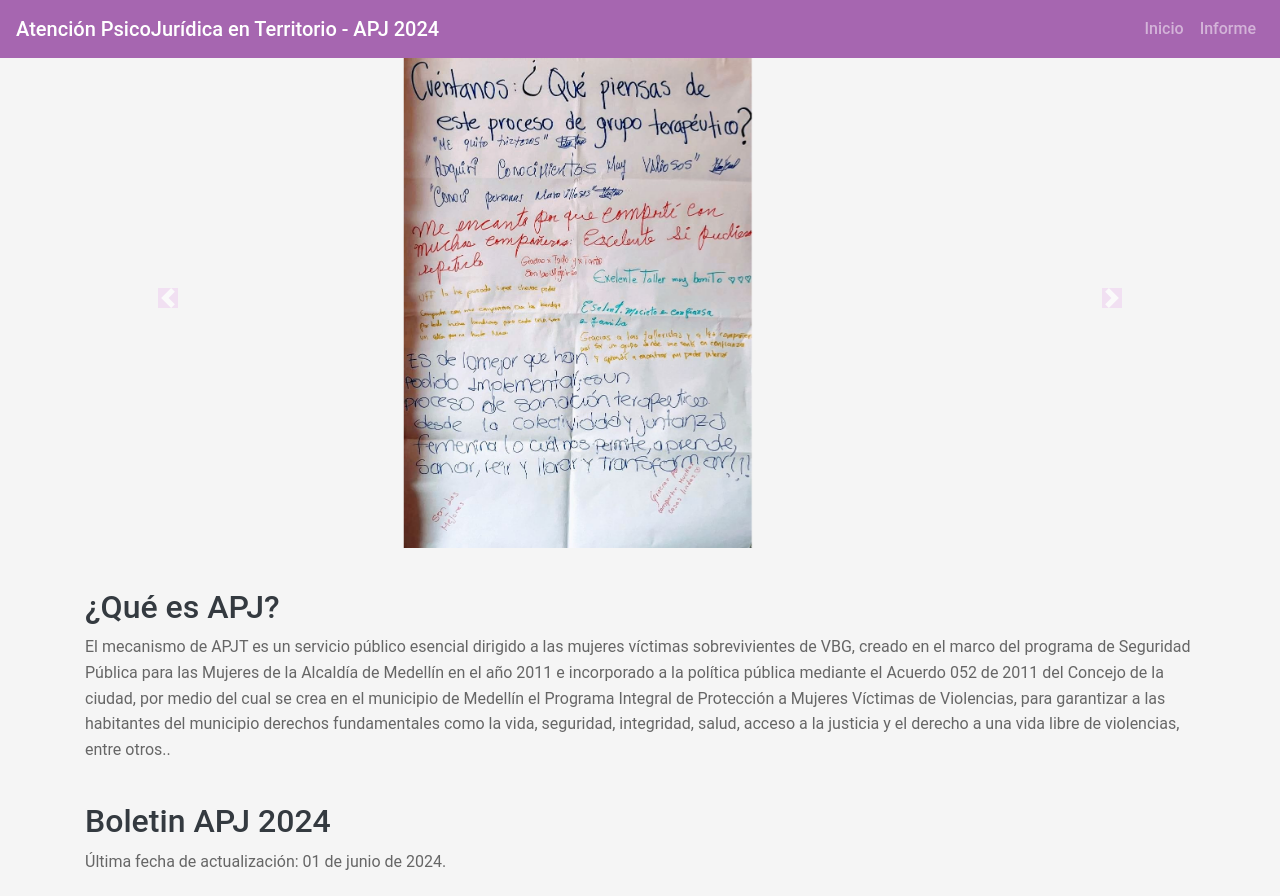
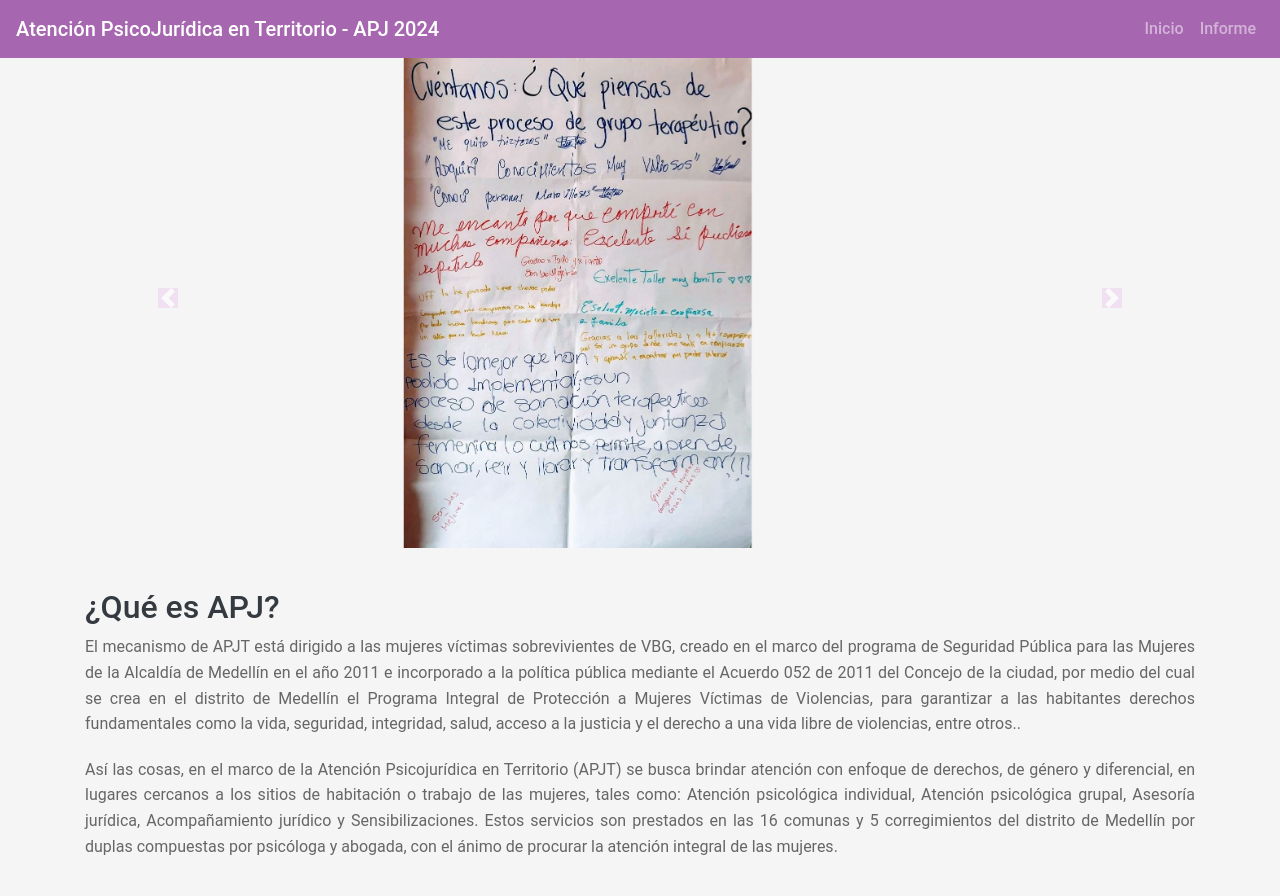
Before and after one commit to EmperatrizPelaez/boletinapj.io, a plain HTML site: page index.html in a window 1280 px wide. Shown: the top 896 px of the page. Drawn offline with nearby package versions, Linux system fonts and the light colour scheme.

Commit message:
texto actualizado

```diff
--- a/index.html
+++ b/index.html
@@ -190,12 +190,20 @@
 
 
         <h2>¿Qué es APJ?</h2>
-        <p>El mecanismo de APJT es un servicio público esencial dirigido a las mujeres víctimas sobrevivientes de VBG,
+        <p style="text-align: justify;">El mecanismo de APJT está dirigido a las mujeres víctimas sobrevivientes de VBG,
             creado en el marco del programa de Seguridad Pública para las Mujeres de la Alcaldía de Medellín en el año
             2011 e incorporado a la política pública mediante el Acuerdo 052 de 2011 del Concejo de la ciudad, por medio
-            del cual se crea en el municipio de Medellín el Programa Integral de Protección a Mujeres Víctimas de
-            Violencias, para garantizar a las habitantes del municipio derechos fundamentales como la vida, seguridad,
+            del cual se crea en el distrito de Medellín el Programa Integral de Protección a Mujeres Víctimas de
+            Violencias, para garantizar a las habitantes derechos fundamentales como la vida, seguridad,
             integridad, salud, acceso a la justicia y el derecho a una vida libre de violencias, entre otros..</p>
+
+        <p style="text-align: justify;">Así las cosas, en el marco de la Atención Psicojurídica en Territorio (APJT) se busca
+            brindar atención con enfoque de derechos, de género y diferencial,
+            en lugares cercanos a los sitios de habitación o trabajo de las mujeres, tales como:
+            Atención psicológica individual, Atención psicológica grupal, Asesoría jurídica,
+            Acompañamiento jurídico y Sensibilizaciones. Estos servicios son prestados en las 16
+            comunas y 5 corregimientos del distrito de Medellín por duplas compuestas por psicóloga y abogada,
+            con el ánimo de procurar la atención integral de las mujeres.</p>
 
         <h2>Boletin APJ 2024</h2>
         <p>Última fecha de actualización: 01 de junio de 2024.</p>
```
